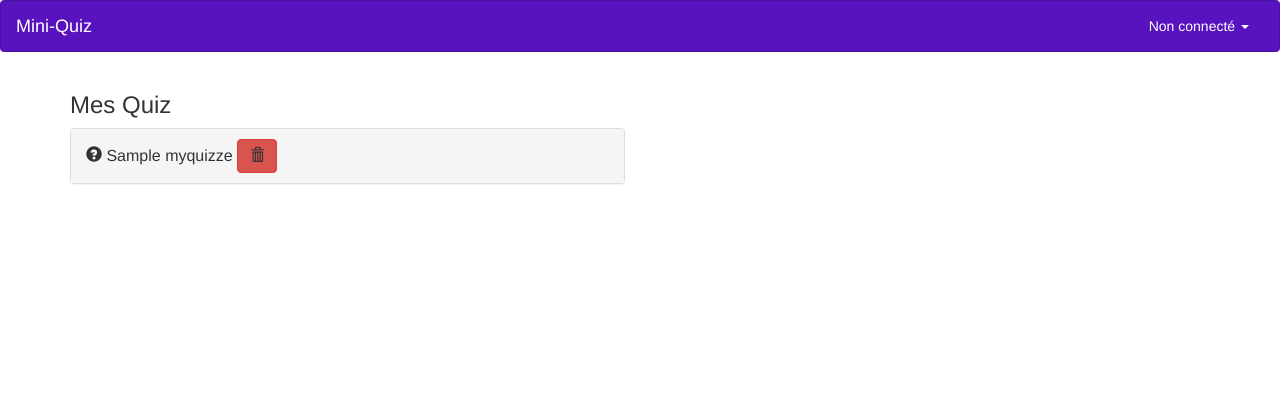
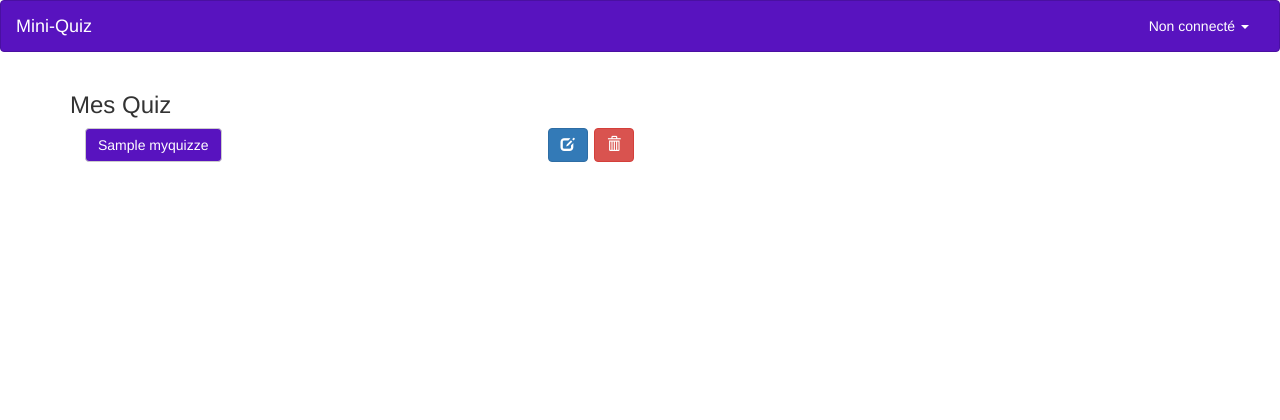
Before and after one commit to yoannfleurydev/mini-quiz, a PHP site: template views/edituser.html.twig in a window 1280 px wide. Shown: the top 420 px of the page. Run offline with PHP 8.4, Linux system fonts and the light colour scheme; the template is opened without the code that fills it: most values are stand-ins (such as "Sample title", 1, 10 or a date in 2020); some libraries are stand-ins or nearby versions.

Commit message:
(frontend) : graphical change to have good design on all devices

```diff
--- a/views/edituser.html.twig
+++ b/views/edituser.html.twig
@@ -4,7 +4,7 @@
     <div class="row">
         {% if user is defined %}
             <div class="col-lg-6 col-md-6 col-sm-12 col-xs-12">
-                <h3>Profil</h3>
+                <h3>Changement de mot de passe</h3>
 
                 <form role="form" action="{{ path('newpasswordchecker', {id: user.userId}) }}" method="post">
                     <div class="form-group">
@@ -13,45 +13,43 @@
                                placeholder="Nouveau mot de passe">
                     </div>
                     <div class="form-group">
-                        <label for="user_password2">Confirmation mot de passe</label>
+                        <label for="user_password2">Confirmation du nouveau mot de passe</label>
                         <input type="password" class="form-control" id="user_password2" name="user_password2"
                                placeholder="Confirmation mot de passe">
                     </div>
-                    <button type="submit" class="btn btn-default">Changer le mot de passe</button>
+                    <button type="submit" class="btn btn-primary">Changer le mot de passe</button>
                     <button type="reset" class="btn btn-default">Effacer</button>
                 </form>
             </div>
         {% endif %}
         {% if myquizzes is defined and myquizzes is not empty %}
-            <div class="col-sm-12 col-xs-12 col-lg-6">
+            <div class="col-lg-6 col-md-6 col-sm-12 col-xs-12">
                 <h3>Mes Quiz</h3>
-
-                <div class="panel-group" id="accordion" role="tablist" aria-multiselectable="true">
+                <ul class="list-unstyled">
                     {% for quiz in myquizzes %}
-                        <div class="panel panel-default">
-                            <div class="panel-heading" role="tab" id="headingOne">
-                                <h4 class="panel-title">
-                                    <a class="collapsed" role="button" data-toggle="collapse" data-parent="#accordion"
-                                       href="#collapse{{ quiz.quizId }}" aria-expanded="false"
-                                    aria-controls="collapse{{ quiz.quizId }}">
-                                        <span class="glyphicon glyphicon-question-sign"></span> {{ quiz.quizTitle }}
-                                        <a href="{{ path('deletequiz', {'id' : quiz.quizId}) }}" class="btn btn-danger">
-                                            <span class="glyphicon glyphicon-trash"></span>
-                                        </a>
-                                    </a>
-                                </h4>
+                        <li>
+                            <div class="col-lg-10 col-md-10 col-sm-10 col-xs-8">
+                                <button type="button" class="btn btn-default" data-trigger="focus"
+                                        data-container="body"
+                                        data-toggle="popover" data-placement="top"
+                                        data-content="{{ quiz.quizDescription }}">
+                                    {{ quiz.quizTitle }}
+                                </button>
                             </div>
-                            <div id="collapse{{ quiz.quizId }}" class="panel-collapse collapse" role="tabpanel"
-                                 aria-labelledby="heading{{ quiz.quizId }}">
-                                <div class="panel-body">
-                                    {{ quiz.quizDescription }}
-                                    <a href="{{ path('edit/quiz', {'id' : quiz.quizId}) }}"><span
-                                                class="glyphicon glyphicon-edit"></span></a>
-                                </div>
+                            <div class="col-lg-1 col-md-1 col-sm-1 col-xs-2">
+                                <a class="btn btn-primary" href="{{ path('editquiz', {'id' : quiz.quizId}) }}">
+                                    <span class="glyphicon glyphicon-edit"></span>
+                                </a>
                             </div>
-                        </div>
+                            <div class="col-lg-1 col-md-1 col-sm-1 col-xs-2">
+                                <a href="{{ path('deletequiz', {'id' : quiz.quizId}) }}"
+                                   class="btn btn-danger" title="Supprimer le quiz {{ quiz.quizTitle }}">
+                                    <span class="glyphicon glyphicon-trash"></span>
+                                </a>
+                            </div>
+                        </li>
                     {% endfor %}
-                </div>
+                </ul>
             </div>
         {% endif %}
     </div>
--- a/views/layout.html.twig
+++ b/views/layout.html.twig
@@ -71,7 +71,7 @@
 </nav>
 <div class="container">
     {% for message in app.session.getFlashBag.get('message') %}
-        <div id="error" class="row">
+        <div class="row message">
             <div class="col-lg-offset-2 col-sm-8 col-xs-12">
                 <div class="alert alert-{{ message.type }}" role="alert">
                     <span class="glyphicon glyphicon-exclamation-sign" aria-hidden="true"></span>
--- a/views/user.html.twig
+++ b/views/user.html.twig
@@ -42,7 +42,7 @@
                                  aria-labelledby="heading{{ quiz.quizId }}">
                                 <div class="panel-body">
                                     {{ quiz.quizDescription }}
-                                    <a href="{{ path('edit/quiz', {'id' : quiz.quizId}) }}"><span
+                                    <a href="{{ path('editquiz', {'id' : quiz.quizId}) }}"><span
                                                 class="glyphicon glyphicon-edit"></span></a>
                                 </div>
                             </div>
```
